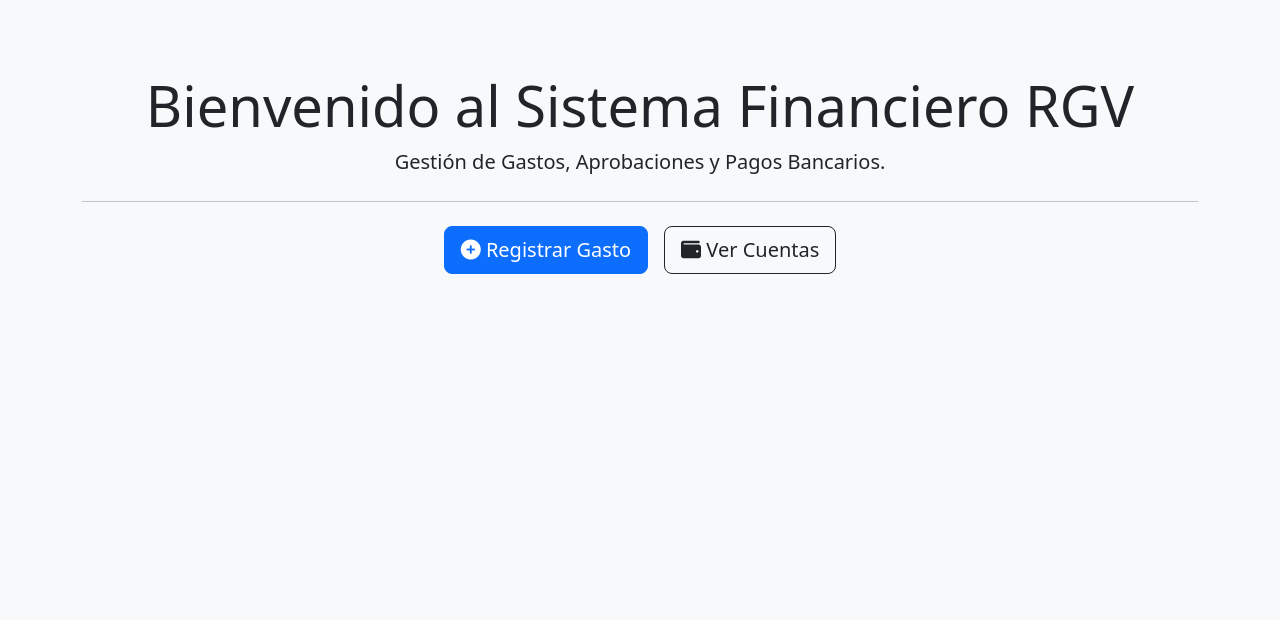
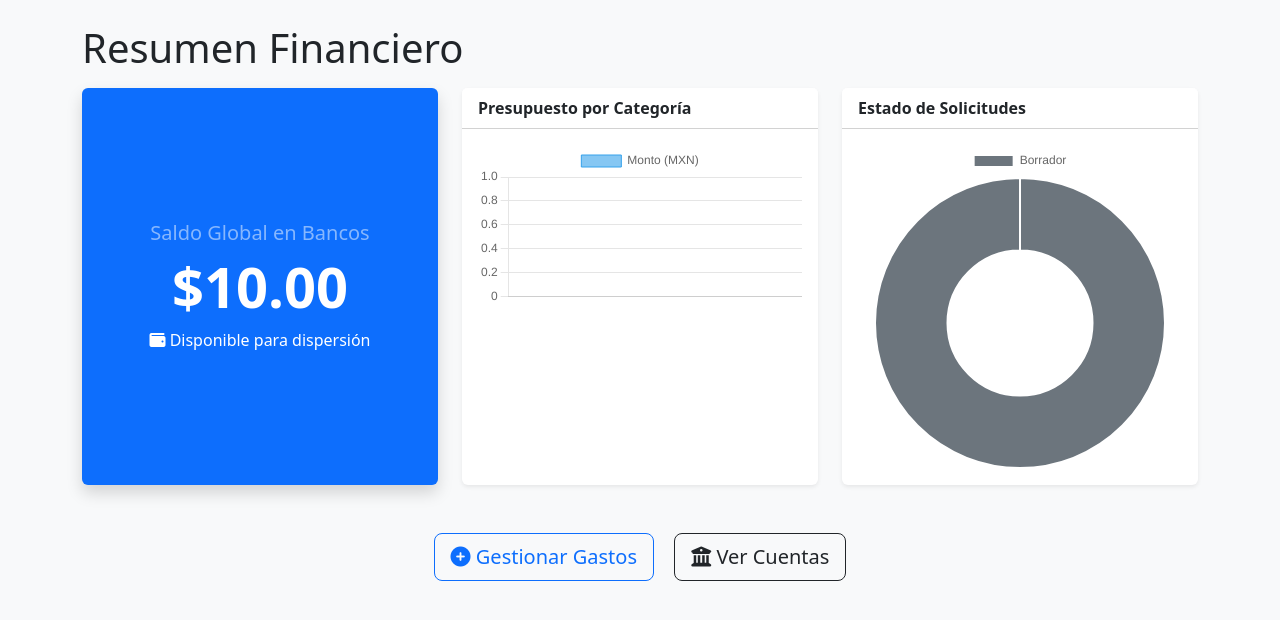
Before and after one commit to sergiojcortezf/accounting-rgv, a Flask app: page / in a window 1280 px wide. Shown: the part 56-676 px from the top of the page. Run offline with Flask 3, Linux system fonts and the light colour scheme; tables that the repository leaves empty hold one stand-in row (values such as "Sample post").

Commit message:
feat(ui): add analytical charts for spending and cash flow

```diff
--- a/app/routes.py
+++ b/app/routes.py
@@ -218,6 +218,45 @@ def cancel_payment(payment_id):
     except Exception as e:
         return jsonify({'error': str(e)}), 500
 
+# --- DATOS PARA GRÁFICOS (DASHBOARD) ---
+
+@main_bp.route('/api/dashboard/data')
+def dashboard_data():
+    """
+    Retorna totales para los gráficos:
+    1. Saldo total en bancos.
+    2. Gastos por categoría.
+    3. Gastos por estado.
+    """
+    # 1. Saldo Total
+    total_balance = db.session.query(db.func.sum(Account.balance)).scalar() or 0
+
+    # 2. Gastos por Categoría (Solo los aprobados o pagados para ser realistas)
+    # Excluimos los 'Rechazados' y 'Borradores' para la estadística financiera
+    category_query = db.session.query(
+        Expense.category,
+        db.func.sum(Expense.amount)
+    ).filter(Expense.status.in_([ExpenseStatus.APPROVED, ExpenseStatus.PAID, ExpenseStatus.IN_PAYMENT]))\
+     .group_by(Expense.category).all()
+
+    categories = [r[0] for r in category_query]
+    amounts = [float(r[1]) for r in category_query]
+
+    # 3. Conteo por Estatus
+    status_query = db.session.query(
+        Expense.status,
+        db.func.count(Expense.id)
+    ).group_by(Expense.status).all()
+
+    status_labels = [s[0].value for s in status_query]
+    status_counts = [s[1] for s in status_query]
+
+    return jsonify({
+        'total_balance': float(total_balance),
+        'chart_categories': {'labels': categories, 'data': amounts},
+        'chart_status': {'labels': status_labels, 'data': status_counts}
+    })
+
 # --- VISTAS FRONTEND (HTML) ---
 
 @main_bp.route('/')
--- a/app/templates/index.html
+++ b/app/templates/index.html
@@ -1,19 +1,102 @@
 {% extends "base.html" %}
 
 {% block content %}
-<div class="row">
-    <div class="col-12 text-center mt-5">
-        <h1 class="display-4">Bienvenido al Sistema Financiero RGV</h1>
-        <p class="lead">Gestión de Gastos, Aprobaciones y Pagos Bancarios.</p>
-        <hr class="my-4">
-        <div class="d-flex justify-content-center gap-3">
-            <a href="/expenses" class="btn btn-primary btn-lg">
-                <i class="fas fa-plus-circle"></i> Registrar Gasto
-            </a>
-            <a href="/accounts" class="btn btn-outline-dark btn-lg">
-                <i class="fas fa-wallet"></i> Ver Cuentas
-            </a>
+<div class="row mb-4 fade-in">
+    <div class="col-12">
+        <h2 class="display-6 mb-3">Resumen Financiero</h2>
+    </div>
+
+    <div class="col-md-4 mb-4">
+        <div class="card bg-primary text-white h-100 shadow">
+            <div class="card-body text-center d-flex flex-column justify-content-center">
+                <h5 class="card-title text-white-50">Saldo Global en Bancos</h5>
+                <h1 class="display-4 fw-bold" id="totalBalance">Cargando...</h1>
+                <p class="card-text"><i class="fas fa-wallet"></i> Disponible para dispersión</p>
+            </div>
+        </div>
+    </div>
+
+    <div class="col-md-4 mb-4">
+        <div class="card h-100 shadow-sm">
+            <div class="card-header bg-white fw-bold">Presupuesto por Categoría</div>
+            <div class="card-body">
+                <canvas id="categoryChart"></canvas>
+            </div>
+        </div>
+    </div>
+
+    <div class="col-md-4 mb-4">
+        <div class="card h-100 shadow-sm">
+            <div class="card-header bg-white fw-bold">Estado de Solicitudes</div>
+            <div class="card-body">
+                <canvas id="statusChart"></canvas>
+            </div>
         </div>
     </div>
 </div>
+
+<div class="row text-center mt-4">
+    <div class="col-12">
+        <a href="/expenses" class="btn btn-outline-primary btn-lg mx-2">
+            <i class="fas fa-plus-circle"></i> Gestionar Gastos
+        </a>
+        <a href="/accounts" class="btn btn-outline-dark btn-lg mx-2">
+            <i class="fas fa-university"></i> Ver Cuentas
+        </a>
+    </div>
+</div>
 {% endblock %}
+
+{% block scripts %}
+<script src="https://cdn.jsdelivr.net/npm/chart.js"></script>
+
+<script>
+    document.addEventListener("DOMContentLoaded", function() {
+        // Cargar datos del backend
+        axios.get('/api/dashboard/data')
+            .then(function(response) {
+                const data = response.data;
+
+                // 1. Actualizar KPI Saldo
+                const balanceFmt = new Intl.NumberFormat('es-MX', { style: 'currency', currency: 'MXN' }).format(data.total_balance);
+                document.getElementById('totalBalance').innerText = balanceFmt;
+
+                // 2. Gráfico de Barras (Categorías)
+                new Chart(document.getElementById('categoryChart'), {
+                    type: 'bar',
+                    data: {
+                        labels: data.chart_categories.labels,
+                        datasets: [{
+                            label: 'Monto (MXN)',
+                            data: data.chart_categories.data,
+                            backgroundColor: 'rgba(54, 162, 235, 0.6)',
+                            borderColor: 'rgba(54, 162, 235, 1)',
+                            borderWidth: 1
+                        }]
+                    },
+                    options: { responsive: true, scales: { y: { beginAtZero: true } } }
+                });
+
+                // 3. Gráfico de Dona (Estatus)
+                new Chart(document.getElementById('statusChart'), {
+                    type: 'doughnut',
+                    data: {
+                        labels: data.chart_status.labels,
+                        datasets: [{
+                            data: data.chart_status.data,
+                            backgroundColor: [
+                                '#6c757d', // Borrador
+                                '#ffc107', // Pendiente
+                                '#198754', // Aprobado
+                                '#dc3545', // Rechazado
+                                '#0dcaf0', // En Pago
+                                '#212529'  // Pagado
+                            ]
+                        }]
+                    }
+                });
+            })
+            .catch(error => console.error(error));
+    });
+</script>
+{% endblock %}
```
